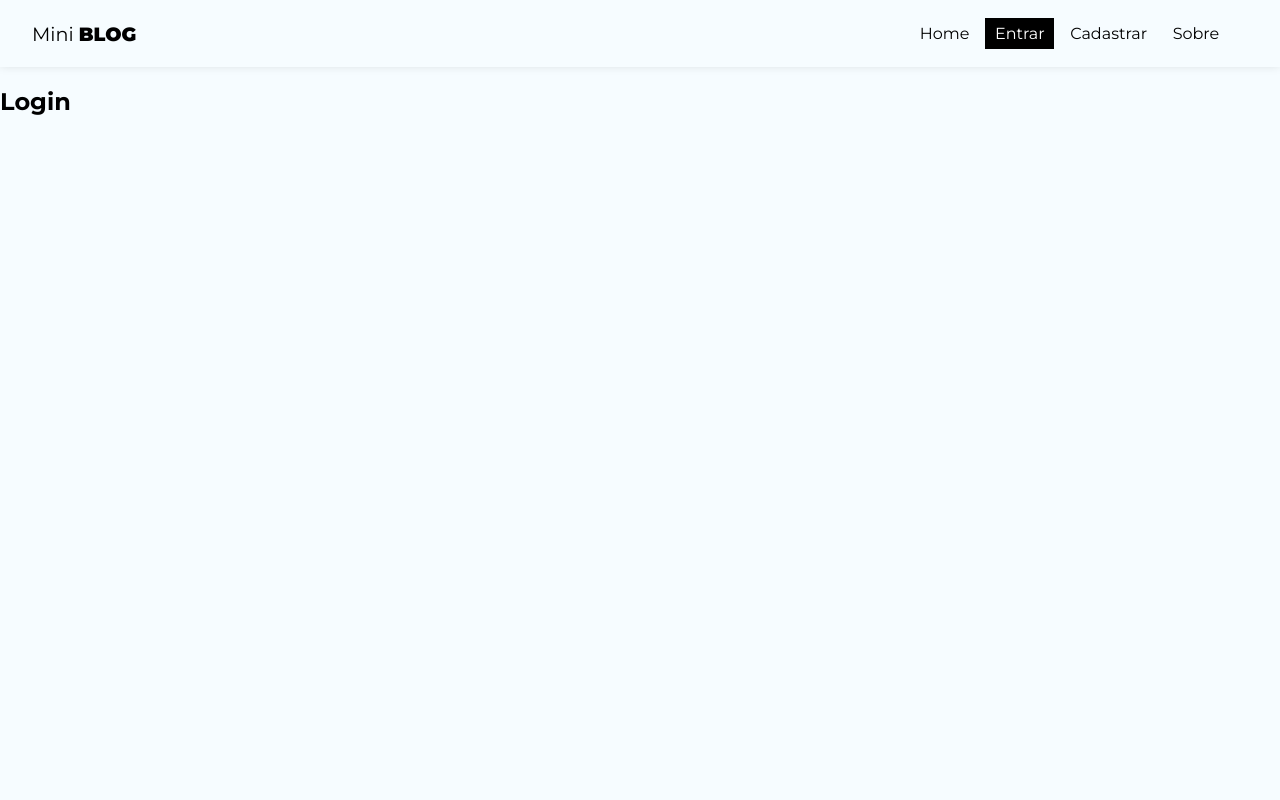
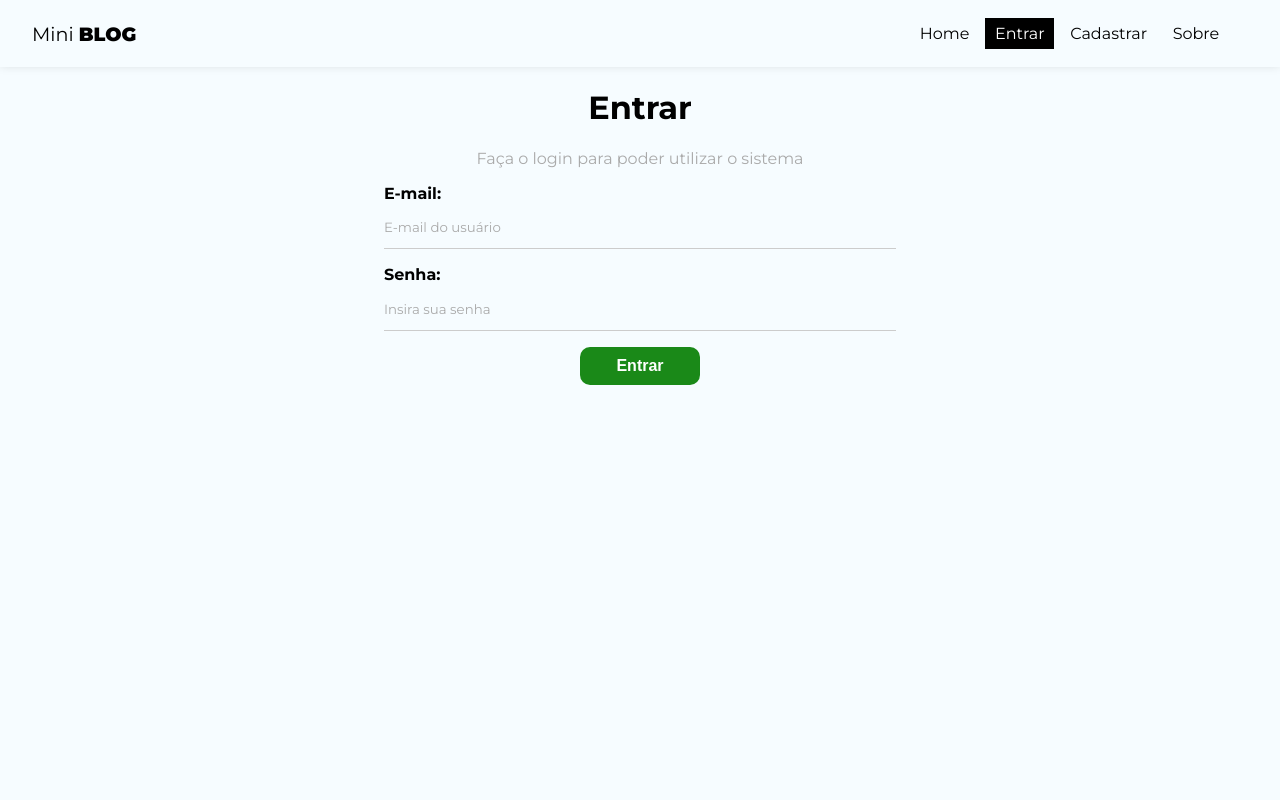
Before and after one commit to Miltonnn/miniblog-react-firebase, a React (Create React App) app: page /login in a window 1280 px wide. Shown: the top 800 px of the page. Built offline with nearby package versions, Linux system fonts and the light colour scheme; no server answers.

Commit message:
feat: estilizando pagina de login

```diff
--- a/src/components/Navbar.js
+++ b/src/components/Navbar.js
@@ -5,6 +5,7 @@
 
 const Navbar = () => {
   const { user } = useAuthValue();
+  const { logout } = useAuthentication();
 
   return (
     <nav className={styles.navbar}>
@@ -68,6 +69,7 @@
             Sobre
           </NavLink>
         </li>
+        {user && <button onClick={logout}>Sair</button>}
       </ul>
     </nav>
   );
--- a/src/hooks/useAuthentication.js
+++ b/src/hooks/useAuthentication.js
@@ -27,7 +27,7 @@
       return;
     }
   }
-
+  /* register */
   const createUser = async (data) => {
     checkiFisCancelled();
 
@@ -67,6 +67,13 @@
     }
   };
 
+  /* logout */
+  const logout = () => {
+    checkiFisCancelled();
+
+    signOut(auth);
+  };
+
   useEffect(() => {
     return () => setCancelled(true);
   }, []);
@@ -76,5 +83,6 @@
     createUser,
     error,
     loading,
+    logout,
   };
 };
--- a/src/pages/Login/Login.js
+++ b/src/pages/Login/Login.js
@@ -1,11 +1,75 @@
-import styles from "./Login.module.css"
+import styles from "./Login.module.css";
+import { useState, useEffect } from "react";
+import { useAuthentication } from "../../hooks/useAuthentication";
 
 const Login = () => {
+
+  const [email, setEmail] = useState("");
+  const [password, setPassword] = useState("");
+  const [error, setError] = useState("");
+
+  const { createUser, error: authError, loading } = useAuthentication();
+
+  const handleSubmit = async (e) => {
+    e.preventDefault();
+    setError("");
+
+    const user = {
+      email,
+      password,
+    };
+
+    const res = await createUser(user);
+
+    console.log(user);
+  };
+
+  useEffect(() => {
+    if (authError) {
+      setError(authError);
+    }
+  }, [authError]);
+
   return (
-    <div>
-        <h2>Login</h2>
+    <div className={styles.login}>
+      <h1>Entrar</h1>
+      <p>Faça o login para poder utilizar o sistema</p>
+      <form onSubmit={handleSubmit}>
+        <label>
+          <span>E-mail:</span>
+          <input
+            type="email"
+            name="email"
+            required
+            placeholder="E-mail do usuário"
+            value={email}
+            onChange={(e) => setEmail(e.target.value)}
+          />
+        </label>
+
+        <label>
+          <span>Senha:</span>
+          <input
+            type="password"
+            name="password"
+            required
+            placeholder="Insira sua senha"
+            value={password}
+            onChange={(e) => setPassword(e.target.value)}
+          />
+        </label>
+
+        {!loading && <button className="btn">Entrar</button>}
+        {loading && (
+          <button className="btn" disabled>
+            Aguarde...
+          </button>
+        )}
+
+        {error && <p className="error">{error}</p>}
+      </form>
     </div>
-  )
-}
+  );
+};
 
-export default Login
+export default Login;
--- a/src/pages/Login/Login.module.css
+++ b/src/pages/Login/Login.module.css
@@ -0,0 +1,7 @@
+.login {
+    text-align: center;
+}
+
+.login p{
+    color: #aaa;
+}
```
